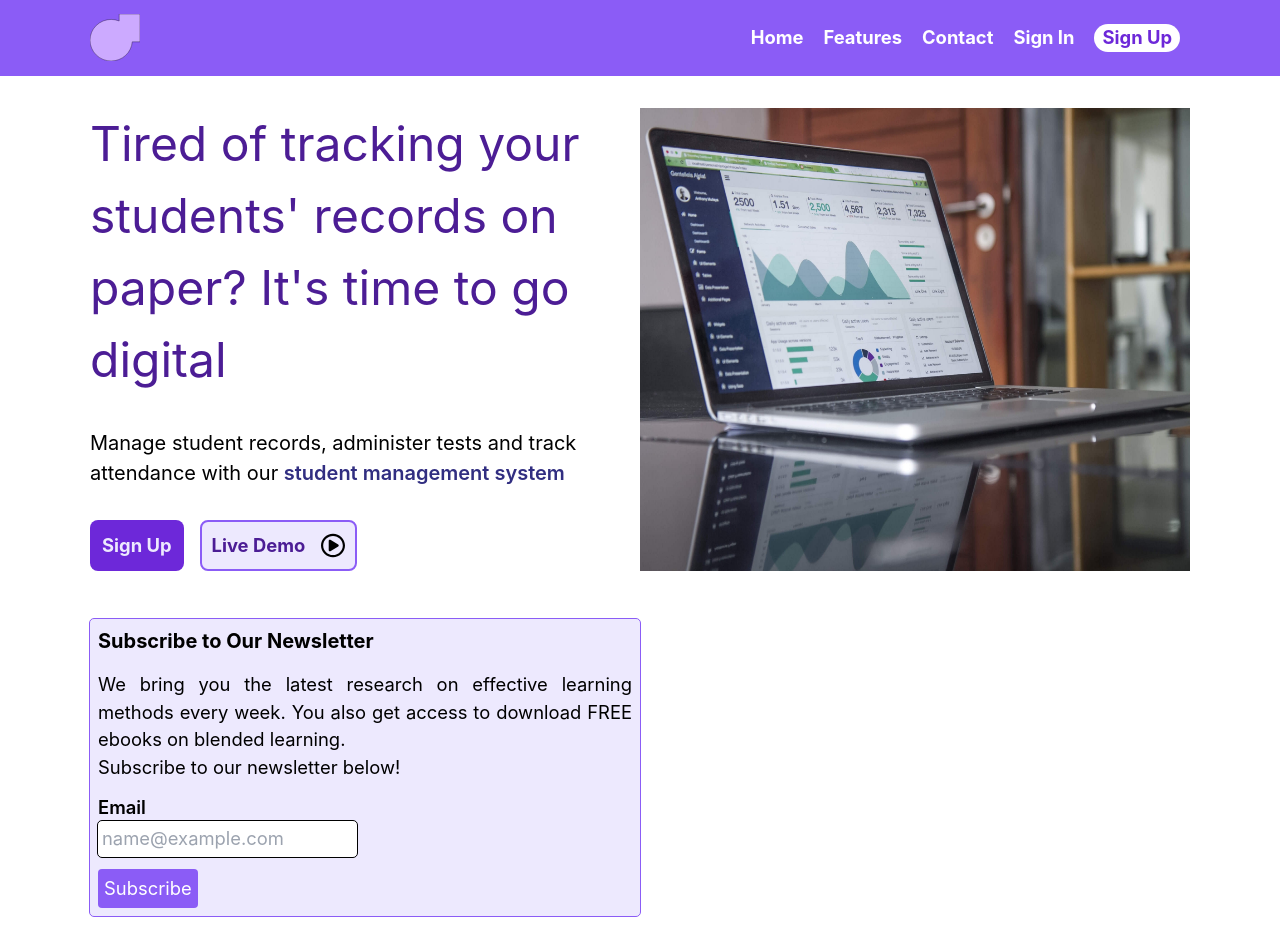
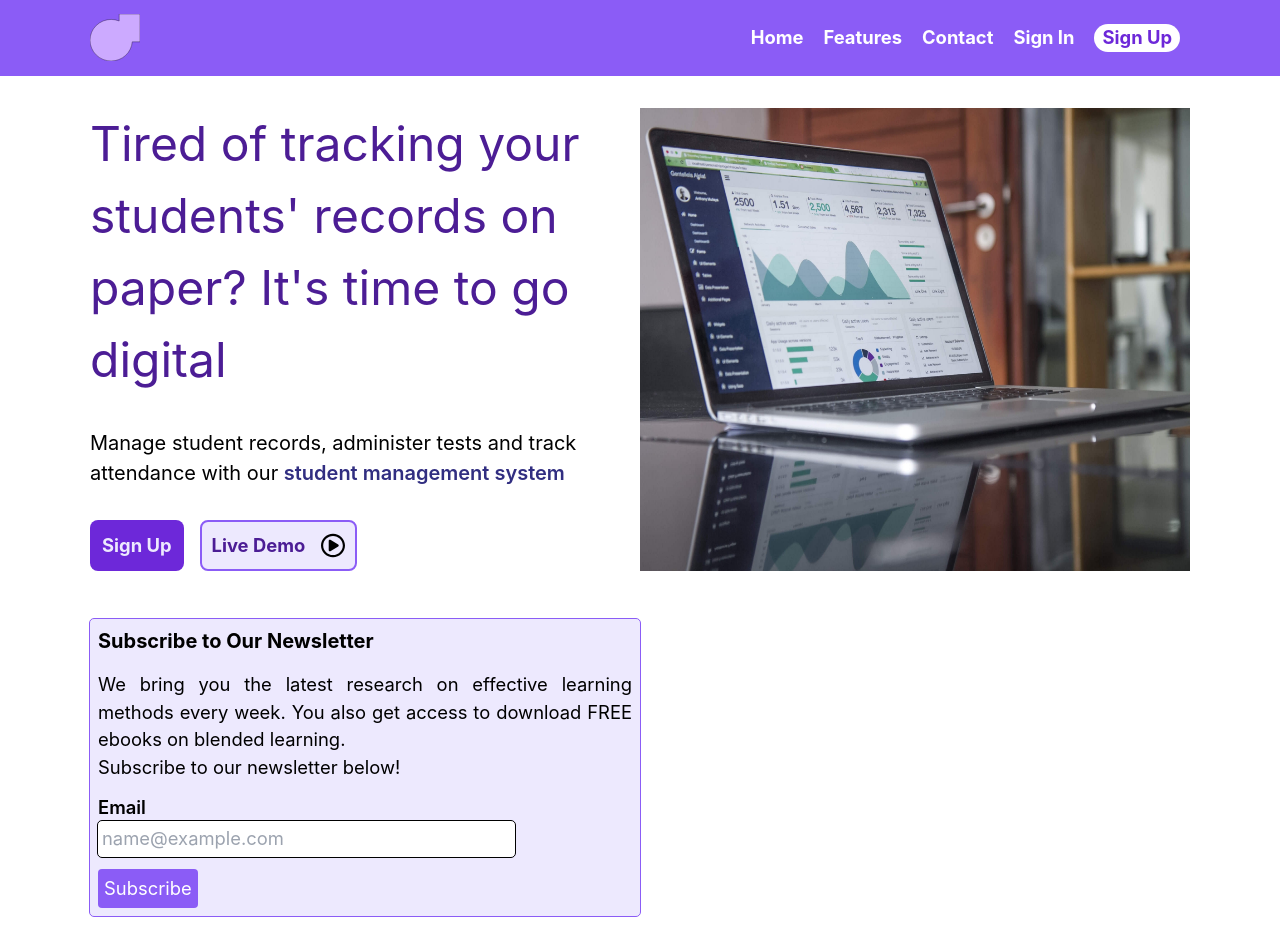
Before and after one commit to configcat-labs/ab-testing-nestJS-sample, a React (Create React App) app in the folder frontend/: page / in a window 1280 px wide. Built offline with nearby package versions, Linux system fonts and the light colour scheme; no server answers.

Commit message:
Modified input field in frontend

```diff
--- a/frontend/src/App.js
+++ b/frontend/src/App.js
@@ -56,9 +56,9 @@ function App() {
           <p>We bring you the latest research on effective learning methods every week. You also get access to download FREE ebooks on blended learning.</p>
           <p className="mb-3">Subscribe to our newsletter below!</p>
           <form onSubmit={submitForm} className="w-[50%]">
-            <div className="flex flex-col mb-3">
+            <div className="mb-3">
               <label className="font-semibold" name="email">Email</label>
-              <input type="email" placeholder="name@example.com" onChange={ (event) => setEmail(event.target.value) } className="mr-2 p-1 rounded outline outline-1"/>
+              <input type="email" placeholder="name@example.com" onChange={ (event) => setEmail(event.target.value) } className="mr-2 p-1 rounded outline outline-1" size="30"/>
             </div>
             <input type="submit" value="Subscribe" className="p-1.5 rounded bg-violet-500 text-white"/>
           </form>
```
